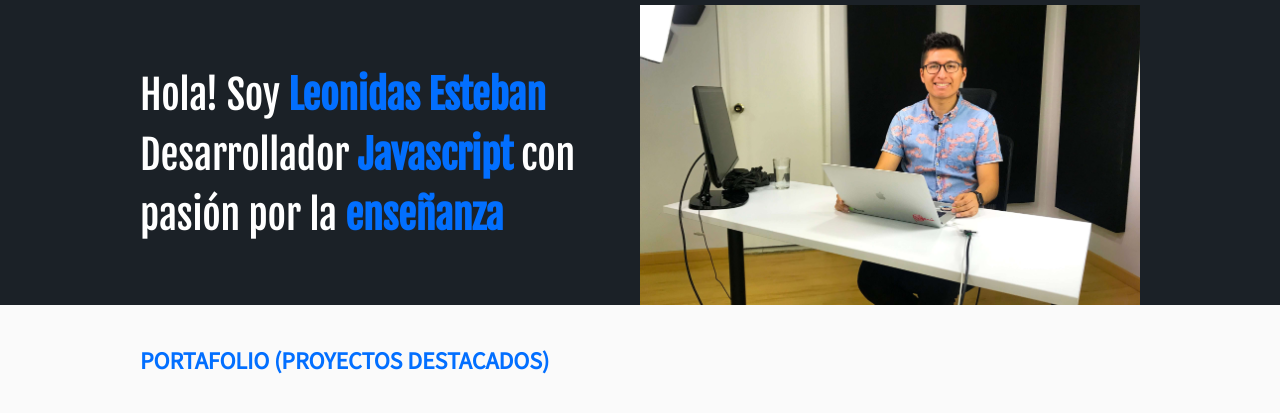
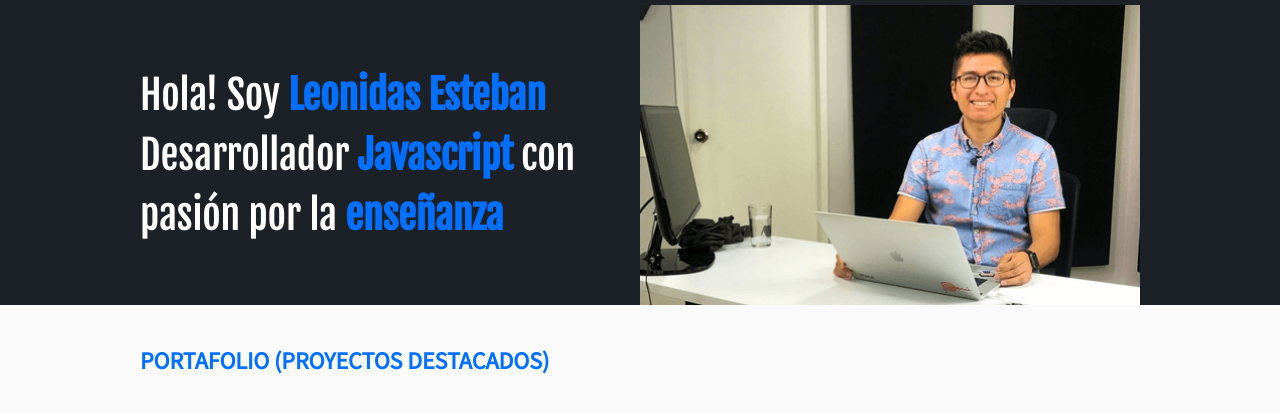
Before and after one commit to mcbj0826/curso-pagespeed-insights, a plain HTML site: page index.html in a window 1280 px wide. Shown: the part 65-478 px from the top of the page. Drawn offline with Linux system fonts and the light colour scheme.

Commit message:
redimensionando la imagen del heroe.

```diff
--- a/index.html
+++ b/index.html
@@ -45,7 +45,7 @@
         <h1>
           Hola! Soy <strong>Leonidas Esteban</strong> <br/> Desarrollador  <strong>Javascript</strong> con <br> pasión por la <strong>enseñanza</strong>
         </h1>
-        <img class="hero-image" src="images/hero.jpg" width="500" height="300" alt="imagen principal del sitio">
+        <img class="hero-image" src="images/hero.png" width="500" height="300" alt="imagen principal del sitio">
       </div>
     </section>
     <section id="portafolio" class="portfolio">
```
Also changed, not shown: images/hero.png (added), originals/envelope.svg (added), originals/f8.JPG (added), originals/facebook.svg (added), originals/favicon.png (added), originals/github.svg (added), originals/hero.jpg (renamed from images/hero.jpg), originals/instagram.svg (added), originals/logo.png (added), originals/platzi-conf.jpg (added), originals/platzi-video-react-native.png (added), originals/platzi.png (added), originals/twitter.svg (added).
